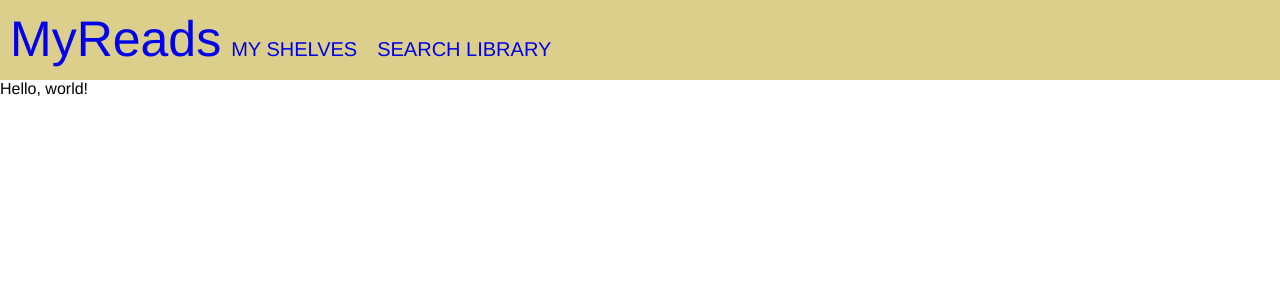
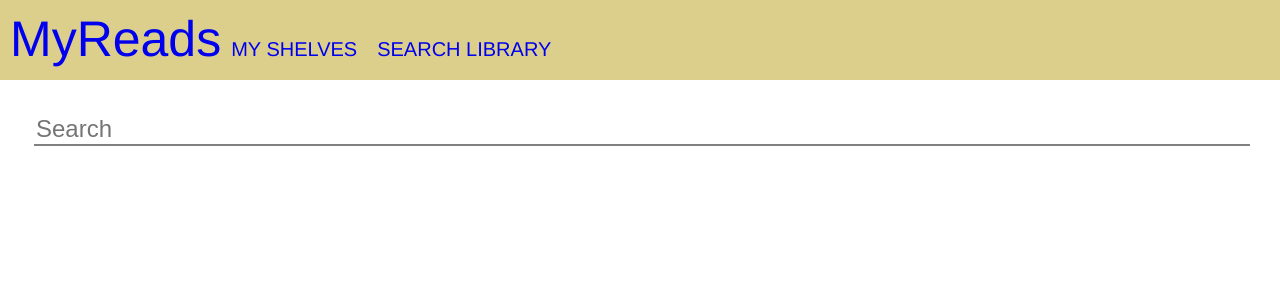
Before and after one commit to designsbytraina/myreads, a React (Create React App) app: page /search in a window 1280 px wide. Shown: the top 300 px of the page. Built offline with nearby package versions, Linux system fonts and the light colour scheme; no server answers.

Commit message:
feat: Create Search component and align styling with similar component, Shelf.

```diff
--- a/src/App.js
+++ b/src/App.js
@@ -4,6 +4,7 @@ import './App.css';
 import * as BooksAPI from './BooksAPI';
 import Nav from './Nav';
 import Shelf from './Shelf';
+import SearchBooks from './SearchBooks';
 
 class App extends React.Component {
   state = {
@@ -31,6 +32,7 @@ class App extends React.Component {
     const currentlyReading = this.state.books.filter( (book) => book.shelf === 'currentlyReading' );
     const readLater = this.state.books.filter( (book) => book.shelf === 'wantToRead' );
     const completedBooks = this.state.books.filter( (book) => book.shelf === 'read' );
+
     return (
       <div className='App'>
         <Nav />
@@ -43,7 +45,7 @@ class App extends React.Component {
         ) } />
         <Route exact path='/search' render={ () => (
           <div className='searchRoute'>
-            Hello, world!
+            <SearchBooks />
           </div>
         ) } />
 
--- a/src/Book.js
+++ b/src/Book.js
@@ -10,7 +10,7 @@ function Book(props) {
   }
   return(
     <div style={bookRowStyling}>
-      <h1>{props.book.title}</h1>
+      <h3>{props.book.title}</h3>
       <p>{props.book.shelf}</p>
     </div>
   );
--- /dev/null
+++ b/src/SearchBooks.js
@@ -0,0 +1,37 @@
+import React from 'react';
+
+class SearchBooks extends React.Component {
+  state = {
+    query: ''
+  }
+
+  render() {
+    const searchStyling = {
+      backgroundColor: 'lightblue',
+      margin: '34px'
+    }
+
+    const searchTitleStyling = {
+      fontWeight: '300',
+      fontFamily: '"HelveticaNeue-Light", "Helvetica Neue Light", sans-serif',
+      border: 'none',
+      borderBottom: '2px solid grey',
+      width: '100%',
+      fontSize: 'x-large'
+    }
+
+    const searchBoxStyling = {
+      width: '100%;'
+    }
+
+    return(
+      <div style={searchStyling}>
+        <form style={searchBoxStyling}>
+          <input type='text' style={searchTitleStyling} placeholder='Search' />
+        </form>
+      </div>
+    );
+  }
+}
+
+export default SearchBooks;
--- a/src/Shelf.js
+++ b/src/Shelf.js
@@ -10,13 +10,14 @@ class Shelf extends React.Component {
 
     const shelfTitleStyling = {
       fontWeight: '300',
-      fontFamily: '"HelveticaNeue-Light", "Helvetica Neue Light", sans-serif'
+      fontFamily: '"HelveticaNeue-Light", "Helvetica Neue Light", sans-serif',
+      width: '100%',
+      borderBottom: '2px solid grey'
     }
 
     const shelfBoxStyling = {
-      display: 'inline-block',
-      width: '100%',
-      borderBottom: '2px solid grey'
+      display: 'block',
+      marginTop: '0em'
     }
 
     return(
```
